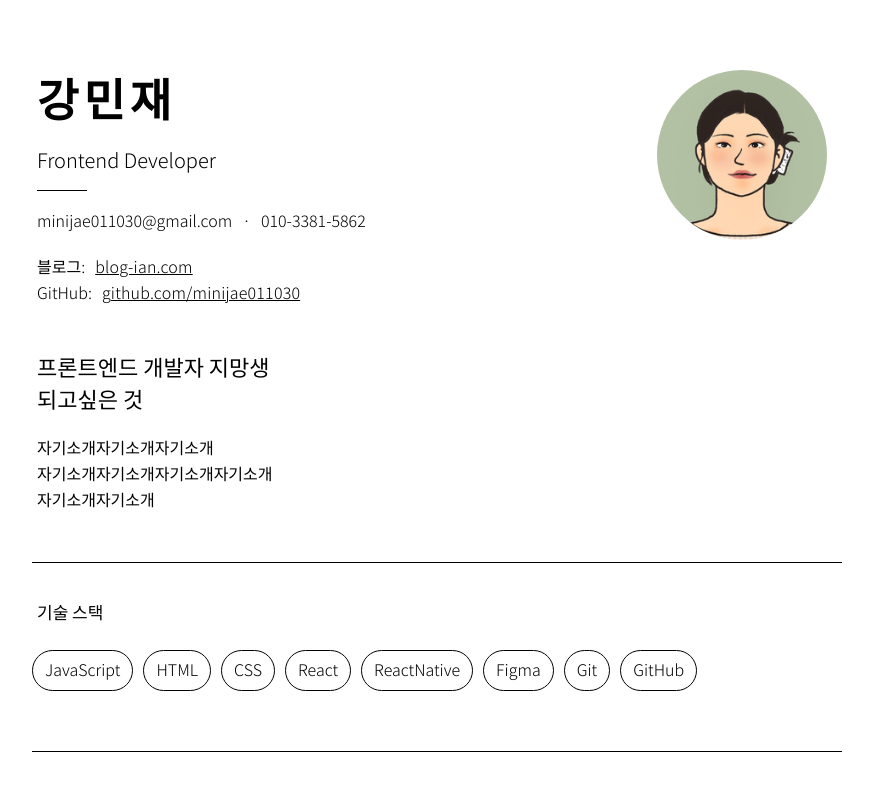
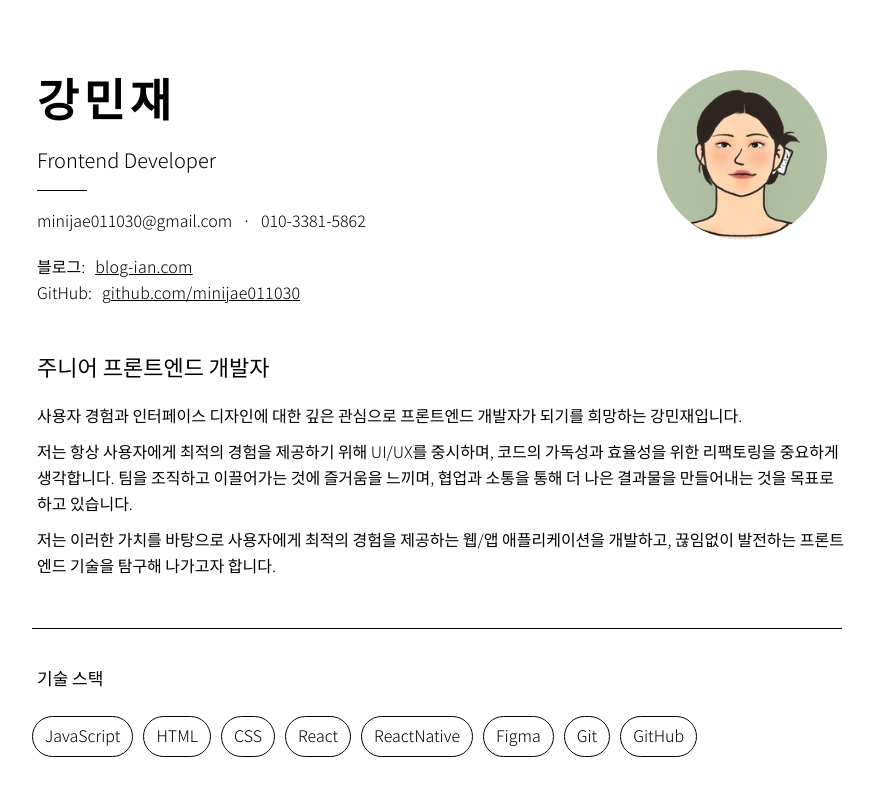
Before and after one commit to minijae011030/Resume, a React (Create React App) app: page / in a window 1280 px wide. Shown: the top 791 px of the page, without its empty margins (203-1076 px from the left). Built offline with nearby package versions, Linux system fonts and the light colour scheme.

Commit message:
introduce

```diff
--- a/src/Home/component/Introduce.jsx
+++ b/src/Home/component/Introduce.jsx
@@ -4,13 +4,24 @@ function Introduce() {
   return (
     <div className={styles.introduce}>
       <div className={styles.main_comment}>
-        <p>프론트엔드 개발자 지망생</p>
-        <p>되고싶은 것</p>
+        <p>주니어 프론트엔드 개발자</p>
       </div>
       <div className={styles.sub_comment}>
-        <p>자기소개자기소개자기소개</p>
-        <p>자기소개자기소개자기소개자기소개</p>
-        <p>자기소개자기소개</p>
+        <p>
+          사용자 경험과 인터페이스 디자인에 대한 깊은 관심으로 프론트엔드
+          개발자가 되기를 희망하는 강민재입니다.
+        </p>
+        <p>
+          저는 항상 사용자에게 최적의 경험을 제공하기 위해 UI/UX를 중시하며,
+          코드의 가독성과 효율성을 위한 리팩토링을 중요하게 생각합니다. 팀을
+          조직하고 이끌어가는 것에 즐거움을 느끼며, 협업과 소통을 통해 더 나은
+          결과물을 만들어내는 것을 목표로 하고 있습니다.
+        </p>
+        <p>
+          저는 이러한 가치를 바탕으로 사용자에게 최적의 경험을 제공하는 웹/앱
+          애플리케이션을 개발하고, 끊임없이 발전하는 프론트엔드 기술을 탐구해
+          나가고자 합니다.
+        </p>
       </div>
     </div>
   );
--- a/src/Home/component/Project.jsx
+++ b/src/Home/component/Project.jsx
@@ -29,9 +29,11 @@ function ProjectComponent({ index, project }) {
         구성 인원: {project.project_composition}
       </p>
       <div className={styles.urls}>
-        <div className={styles.url}>
-          <a href={project.project_url}>프로젝트 링크</a>
-        </div>
+        {project.project_url && (
+          <div className={styles.url}>
+            <a href={project.project_url}>프로젝트 링크</a>
+          </div>
+        )}
         <div className={styles.url}>
           <a href={project.github_url}>GitHub 링크</a>
         </div>
--- a/src/Home/styles/home.module.css
+++ b/src/Home/styles/home.module.css
@@ -122,9 +122,13 @@
 
 .sub_comment {
   padding: 0 0 0 50px;
+
+  width: 90%;
   > p {
     font-size: 16px;
     line-height: 26px;
+    font-weight: 300;
+    margin-bottom: 10px;
   }
 }
 
--- a/src/utils/data/projects.json
+++ b/src/utils/data/projects.json
@@ -22,7 +22,6 @@
     "project_description": "반려동물 AI 건강 진단 애플리케이션",
     "project_duration": "2024.03 - 2024.06 (4개월)",
     "project_composition": "백엔드 2명, 프론트엔드 1명, AI 1명",
-    "project_url": "https://blog-ian.com",
     "github_url": "https://github.com/Capstone-Petfinity/front-ian",
     "skills": ["HTML", "CSS", "JavaScript", "ReactNative", "Figma"],
     "main_tasks": [
@@ -37,7 +36,6 @@
     "project_description": "AI 치매 진단 애플리케이션",
     "project_duration": "2024.08 - 2024.10 (3개월)",
     "project_composition": "백엔드 2명, 프론트엔드 1명, AI 1명",
-    "project_url": "https://blog-ian.com",
     "github_url": "https://github.com/AntiHeimer/front-RN",
     "skills": ["HTML", "CSS", "JavaScript", "ReactNative", "Figma"],
     "main_tasks": [
```
